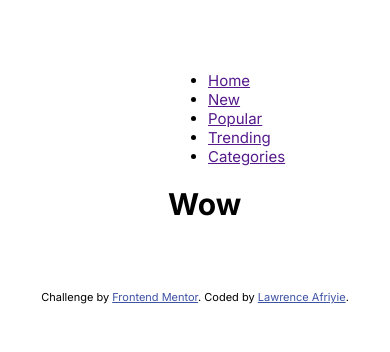
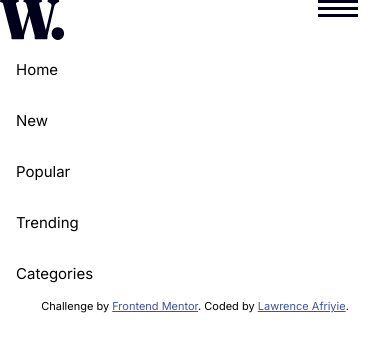
Before and after one commit to LorryAfriyie/news-homepage, a React (Vite) app: page / in a window 390 px wide. Shown: the top 352 px of the page. Built offline with nearby package versions, Linux system fonts and the light colour scheme.

Commit message:
Navbar
Creating a component dedicated to a navbar.

```diff
--- a/src/components/Navbar.jsx
+++ b/src/components/Navbar.jsx
@@ -1,20 +1,30 @@
 const navLinks = [
-  { id: 1, title: "Home" },
-  { id: 2, title: "New" },
-  { id: 3, title: "Popular" },
-  { id: 4, title: "Trending" },
-  { id: 5, title: "Categories" },
+  { id: 1, title: "Home", className: "nav-item" },
+  { id: 2, title: "New", className: "nav-item" },
+  { id: 3, title: "Popular", className: "nav-item" },
+  { id: 4, title: "Trending", className: "nav-item" },
+  { id: 5, title: "Categories", className: "nav-item" },
 ];
 
 export const Navbar = () => {
   return (
     <nav className="navbar">
-      <div>
+      <div className="brand">
+        <img src="./images/logo.svg" alt="logo.svg" />
+      </div>
+
+      <a href="#" className="toggle-button">
+        <img src="./images/icon-menu.svg" alt="icon-menu.svg" />
+      </a>
+
+      <div className="navbar-links">
         <ul>
           {navLinks.map((x) => {
             return (
               <li key={x.id}>
-                <a href="">{x.title}</a>
+                <a href="#" className={x.className}>
+                  {x.title}
+                </a>
               </li>
             );
           })}
--- a/src/scss/Navbar.scss
+++ b/src/scss/Navbar.scss
@@ -1,3 +1,54 @@
 .navbar {
+  display: flex;
+  justify-content: space-between;
+  align-items: center;
 
+  .toggle-button {
+    position: absolute;
+    display: none;
+    flex-direction: column;
+    justify-content: space-between;
+    right: 2rem;
+  }
+
+  .navbar-links {
+    ul {
+      margin: 0;
+      padding: 0;
+      display: flex;
+
+      li {
+        list-style: none;
+
+        a {
+          text-decoration: none;
+          color: #000;
+          padding: 1rem;
+          display: block;
+        }
+
+        a:hover {
+          color: hsl(35, 77%, 62%);
+        }
+      }
+    }
+  }
 }
+
+@media (max-width: 900px) {
+  .navbar {
+    flex-direction: column;
+    align-items: flex-start;
+
+    .toggle-button {
+      display: flex;
+    }
+
+    .navbar-links {
+      //display: none;
+      ul {
+        flex-direction: column;
+      }
+    }
+  }
+}
--- a/src/scss/NewsPage.scss
+++ b/src/scss/NewsPage.scss
@@ -1,3 +1,3 @@
 .news-page-section {
-  padding: 3rem 10rem 3rem 10rem;
+  //padding: 3rem 10rem 3rem 10rem;
 }
--- a/src/scss/main.scss
+++ b/src/scss/main.scss
@@ -12,6 +12,8 @@
 body {
   font-size: 15px;
   font-family: "Inter", sans-serif;
+  padding: 0;
+  margin: 0;
 }
 
 .attribution {
--- a/src/views/NewsPage.jsx
+++ b/src/views/NewsPage.jsx
@@ -4,7 +4,6 @@ export const NewsPage = () => {
   return (
     <main className="news-page-section">
       <Navbar />
-      <h1>Wow</h1>
     </main>
   );
 };
```
